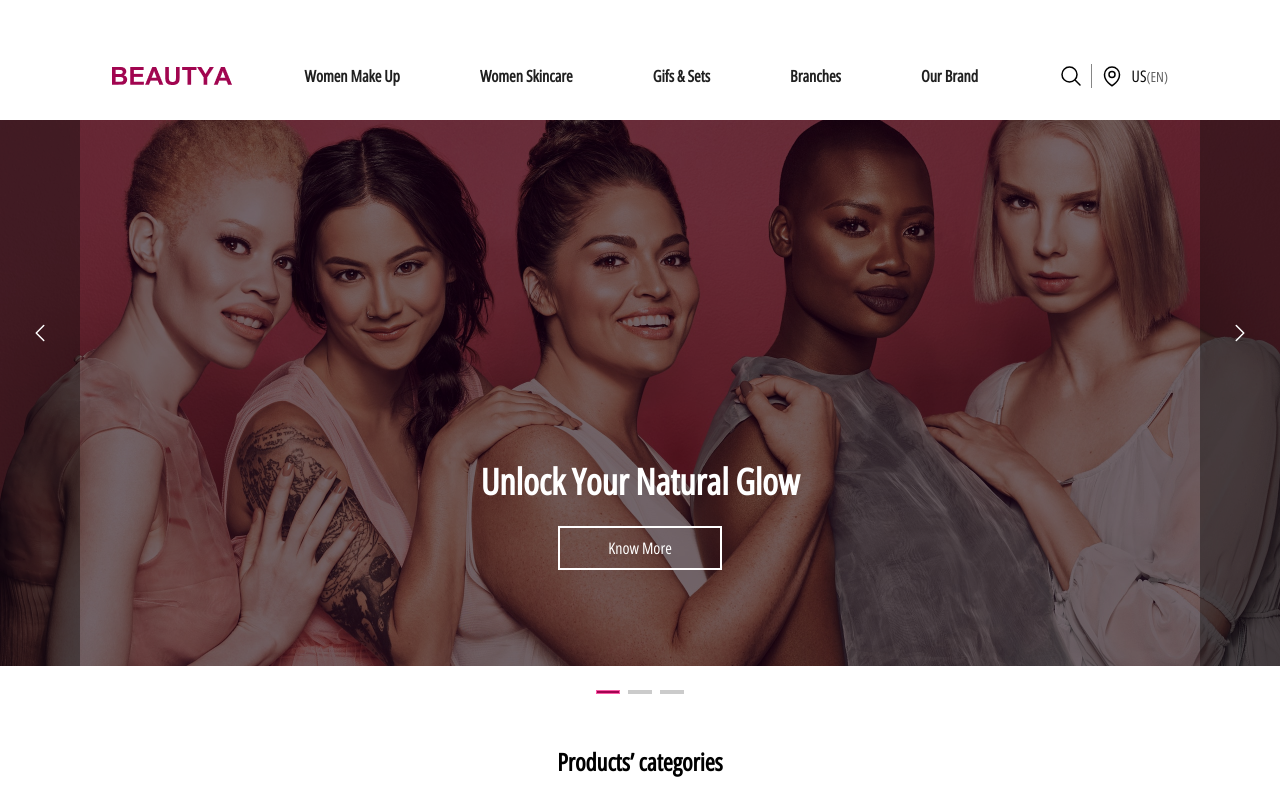
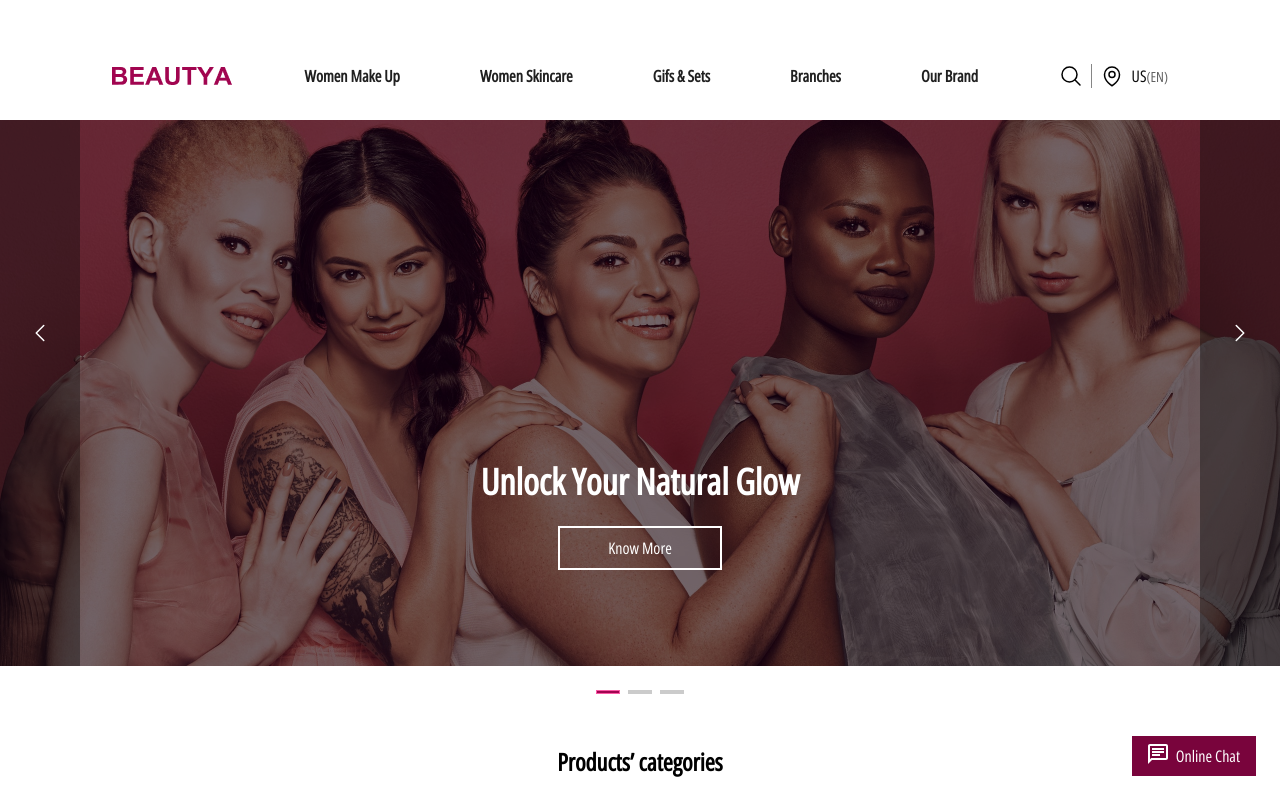
Before and after one commit to AmirHZ9/BeautyA, a React (Vite) app: page / in a window 1280 px wide. Shown: the top 800 px of the page. Built offline with nearby package versions, Linux system fonts and the light colour scheme.

Commit message:
go to top btn and chat btn

```diff
--- a/src/App.jsx
+++ b/src/App.jsx
@@ -1,4 +1,3 @@
-import { useState } from "react";
 import Header from "./components/Header";
 import Slider from "./components/Slider";
 import ProductsCategories from "./components/ProductsCategories";
@@ -8,6 +7,7 @@ import SpecialOffers from "./components/SpecialOffers";
 import SkincareAnanlsis from "./components/SkincareAnanlsis";
 import Blog from "./components/Blog";
 import Footer from "./components/Footer";
+import Chat from "./components/Chat";
 
 function App() {
   return (
@@ -21,6 +21,7 @@ function App() {
       <SkincareAnanlsis />
       <Blog />
       <Footer />
+      <Chat/>
     </>
   );
 }
--- /dev/null
+++ b/src/components/Chat.jsx
@@ -0,0 +1,57 @@
+import React, { useEffect, useState } from "react";
+
+export default function Chat() {
+  const [show, setShow] = useState(false);
+  useEffect(() => {
+    window.onscroll = () => {
+      if (window.pageYOffset < 500) {
+        setShow(false);
+      } else {
+        setShow(true);
+      }
+    };
+
+  });
+  const goToTop = ()=>{
+    window.scrollTo({top:0,behavior:"smooth"})
+
+  }
+  return (
+    <div className="fixed bottom-6 right-6 flex flex-col items-end">
+      <button
+        onClick={goToTop}
+        className={`bg-white py-3 px-4 mb-4 border-2 border-[#79043c] ${
+          show ? "block" : "hidden"
+        }`}
+      >
+        <svg
+          width="24"
+          height="24"
+          viewBox="0 0 24 24"
+          fill="none"
+          xmlns="http://www.w3.org/2000/svg"
+        >
+          <path
+            d="M4 12L5.41 13.41L11 7.83V20H13V7.83L18.58 13.42L20 12L12 4L4 12Z"
+            fill="#A10550"
+          />
+        </svg>
+      </button>
+      <button className=" bg-[#79043c] px-4 py-2 flex items center text-white">
+        <svg
+          width="20"
+          height="20"
+          viewBox="0 0 20 20"
+          fill="none"
+          xmlns="http://www.w3.org/2000/svg"
+        >
+          <path
+            d="M2 2L18 2V14L3.17 14L2 15.17L2 2ZM2 0C0.9 0 0.00999999 0.9 0.00999999 2L0 20L4 16H18C19.1 16 20 15.1 20 14V2C20 0.9 19.1 0 18 0L2 0ZM4 10H12V12H4L4 10ZM4 7L16 7V9H4V7ZM4 4L16 4V6L4 6L4 4Z"
+            fill="white"
+          />
+        </svg>
+        <span className="ml-2 hidden sm:inline-block">Online Chat</span>
+      </button>
+    </div>
+  );
+}
--- a/src/components/Header.jsx
+++ b/src/components/Header.jsx
@@ -10,7 +10,7 @@ export default function Header() {
     } else {
       setShow(false);
     }
-    console.log(show);
+
   };
   return (
     <div className="fixed top-0 left-0 w-full bg-white z-30 pt-14 pb-6 px-5 xl:px-28 flex justify-between items-center">
```
Also changed, not shown: src/components/Footer.jsx (+8 -8 lines).
